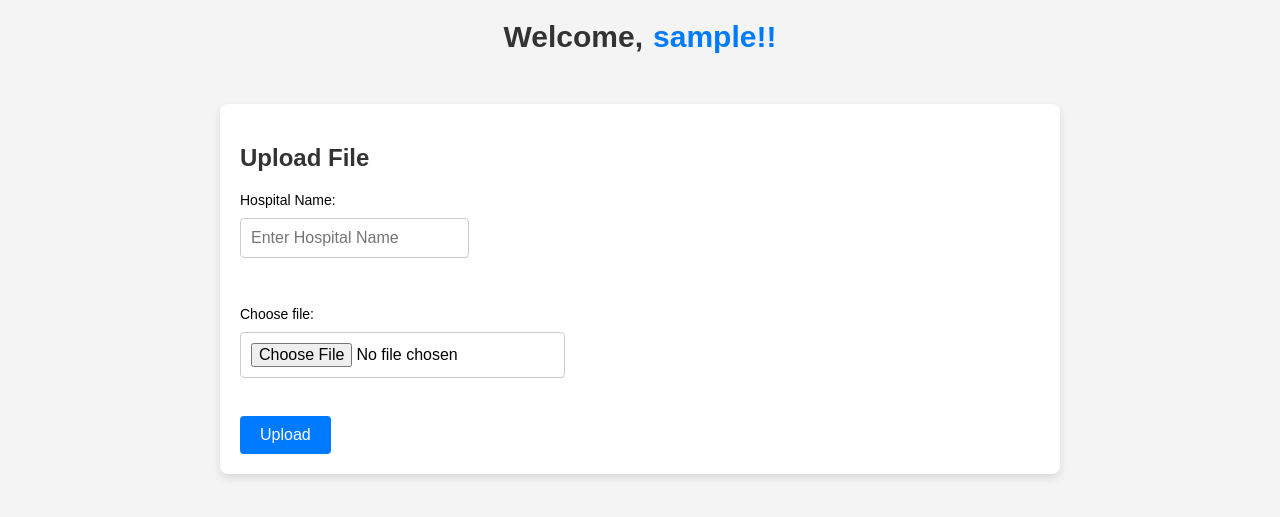
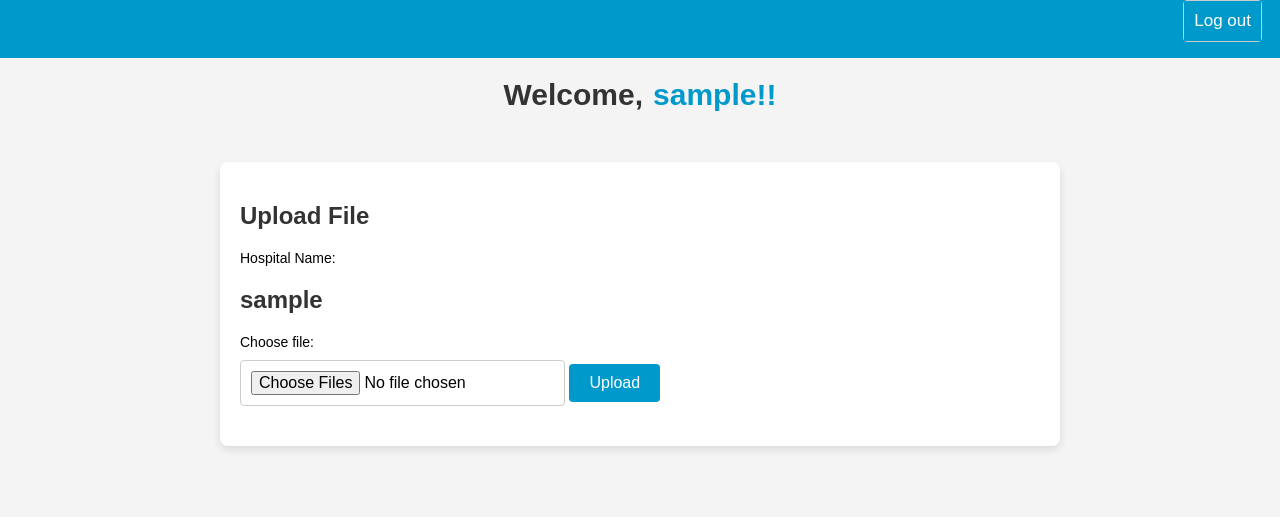
Before and after one commit to cybertron-syed/Ish_demo, a Flask app: page / in a window 1280 px wide. Shown: the top 517 px of the page. Run offline with Flask 3, Linux system fonts and the light colour scheme; the visitor is signed in with stand-in values (Sample User, id 1); some libraries are stand-ins or nearby versions.

Commit message:
Added navbar and confirm page | username as hospital

```diff
--- a/app.py
+++ b/app.py
@@ -29,56 +29,61 @@ sns = boto3.client('sns', region_name='us-east-1')
 
 @app.route('/', methods=['GET', 'POST'])
 def home():
+    # Check if the user is logged in
     if 'username' not in session:
-        return redirect(url_for('login'))
+        return redirect(url_for('login'))  # Redirect to login if not logged in
 
-    username = session.get('username')
+    hospital_name = session['username']  # Set the hospital name from session
 
     if request.method == 'POST':
-        file = request.files['file']
-        hospital_name = request.form.get('hospital_name')
+        files = request.files.getlist('files')  # Batch file uploads
 
-        if file and hospital_name:
-            s3_folder_path = f"{hospital_name}/"
-            s3_file_path = s3_folder_path + file.filename
+        if files:
+            s3_folder_path = f"{hospital_name}/"  # S3 folder path based on hospital name
 
-            try:
-                s3.upload_fileobj(file, S3_BUCKET, s3_file_path)
-                file_url = f"https://{S3_BUCKET}.s3.{S3_REGION}.amazonaws.com/{s3_file_path}"
+            for file in files:  # Loop through and process each file
+                if file:
+                    s3_file_path = s3_folder_path + file.filename  # S3 file path
 
-                sns.publish(
-                    TopicArn=SNS_TOPIC_ARN,
-                    Message=f"File '{file.filename}' uploaded successfully to '{s3_folder_path}'. File URL: {file_url}",
-                    Subject='File Upload Notification'
-                )
+                    try:
+                        # Upload the file to the S3 bucket
+                        s3.upload_fileobj(file, S3_BUCKET, s3_file_path)
+                        file_url = f"https://{S3_BUCKET}.s3.{S3_REGION}.amazonaws.com/{s3_file_path}"
 
-                log_to_db(file.filename, hospital_name, file_url)
+                        # Publish a notification to SNS
+                        # sns.publish(
+                        #     TopicArn=SNS_TOPIC_ARN,
+                        #     Message=f"File '{file.filename}' uploaded successfully to '{s3_folder_path}'. File URL: {file_url}",
+                        #     Subject='File Upload Notification'
+                        # )
 
-                flash(f"File uploaded successfully to folder '{s3_folder_path}'. File URL: {file_url}", "success")
-                return render_template('home.html', file_url=file_url)
-            except NoCredentialsError:
-                flash("Credentials not available", "danger")
-            except Exception as e:
-                flash(f"Error uploading file: {e}", "danger")
-                return redirect(url_for('home'))
+                        # Log the uploaded file details to the database
+                        # log_to_db(file.filename, hospital_name, file_url)
+
+                        flash(f"File '{file.filename}' uploaded successfully to folder '{s3_folder_path}'", "success")
+                    except NoCredentialsError:
+                        flash("Credentials not available", "danger")
+                    except Exception as e:
+                        flash(f"Error uploading file: {e}", "danger")
+                        return redirect(url_for('home'))
         else:
-            flash("No file or hospital name provided", "warning")
+            flash("No files provided", "warning")
 
-    return render_template('home.html', username=username)
+    return render_template('home.html', username=hospital_name)
 
-def log_to_db(filename, hospital_name, file_url):
-    try:
-        conn = psycopg2.connect(host=DB_HOST, database=DB_NAME, user=DB_USER, password=DB_PASSWORD)
-        print("Connected to the database")
+# def log_to_db(filename, hospital_name, file_url):
+#     try:
+#         conn = psycopg2.connect(host=DB_HOST, database=DB_NAME, user=DB_USER, password=DB_PASSWORD)
+#         print("Connected to the database")
 
-        cursor = conn.cursor()
-        cursor.execute("INSERT INTO file_uploads (filename, hospital_name, file_url) VALUES (%s, %s, %s)",
-                       (filename, hospital_name, file_url))
-        conn.commit()
-        cursor.close()
-        conn.close()
-    except Exception as e:
-        app.logger.error(f"Database logging error: {e}")
+#         cursor = conn.cursor()
+#         cursor.execute("INSERT INTO file_uploads (filename, hospital_name, file_url) VALUES (%s, %s, %s)",
+#                        (filename, hospital_name, file_url))
+#         conn.commit()
+#         cursor.close()
+#         conn.close()
+#     except Exception as e:
+#         app.logger.error(f"Database logging error: {e}")
 
 @app.route('/login', methods=['GET', 'POST'])
 def login():
@@ -127,6 +132,26 @@ def signup():
 
     return render_template('signup.html')
 
+@app.route('/confirm', methods=['GET', 'POST'])
+def confirm():
+    if request.method == 'POST':
+        username = request.form['username']
+        confirmation_code = request.form['confirmation_code']
+
+        try:
+            cognito.confirm_sign_up(
+                ClientId=CLIENT_ID,
+                Username=username,
+                ConfirmationCode=confirmation_code
+            )
+            flash('Account confirmed! You can now log in.')
+            return redirect(url_for('login'))
+
+        except ClientError as e:
+            return f'Confirmation failed: {e.response["Error"]["Message"]}'
+
+    return render_template('confirm.html')
+
 @app.route('/logout')
 def logout():
     session.pop('username', None)
--- /dev/null
+++ b/static/navbar.css
@@ -0,0 +1,96 @@
+#menu {
+	background: #0099CC;
+	height: 58px;
+	padding-right: 18px;
+	border-radius: 0px;
+}
+#menu ul, #menu li {
+	margin: 0 auto;
+	padding: 0;
+	list-style: none
+}
+#menu ul {
+	width: 100%;
+	text-align: right;
+}
+#menu li {
+	display: inline-block;
+	position: relative;
+}
+#menu a {
+    display: inline-block;
+    padding: 10px;
+	text-decoration: none;
+	color: #FFFFFF;
+    background-color: #0099CC;
+	font-size: 17px;
+    align-items: center;
+    text-align: center;
+}
+#menu a.dropdown-arrow:after {
+	content: "\25BE";
+	margin-left: 5px;
+}
+#menu li a:hover {
+	color: #0099CC;
+	background: #f2f2f2;
+}
+#menu input {
+	display: none;
+	margin: 0;
+	padding: 0;
+	height: 58px;
+	width: 100%;
+	opacity: 0;
+	cursor: pointer
+}
+#menu label {
+	display: none;
+	line-height: 58px;
+	text-align: center;
+	position: absolute;
+	left: 35px
+}
+#menu label:before {
+	font-size: 1.6em;
+	color: #FFFFFF;
+	content: "\2261";
+	margin-left: 20px;
+}
+#menu ul.sub-menus{
+	height: auto;
+	overflow: hidden;
+	width: 170px;
+	background: #444444;
+	position: absolute;
+	z-index: 99;
+	display: none;
+}
+#menu ul.sub-menus li {
+	display: block;
+	text-align: left;
+	width: 100%;
+}
+#menu ul.sub-menus a {
+	color: #FFFFFF;
+	font-size: 16px;
+}
+#menu li:hover ul.sub-menus {
+	display: block
+}
+#menu ul.sub-menus a:hover{
+	background: #F2F2F2;
+	color: #444444;
+}
+@media screen and (max-width: 800px){
+	#menu {position:relative}
+	#menu ul {background:#444444;position:absolute;top:100%;right:0;left:0;z-index:3;height:auto;display:none;text-align:left;}
+	#menu ul.sub-menus {width:100%;position:static;}
+	#menu ul.sub-menus a {padding-left:30px;}
+	#menu li {display:block;float:none;width:auto;}
+	#menu input, #menu label {position:absolute;top:0;left:0;display:block}
+	#menu input {z-index:4}
+	#menu input:checked + label {color:#FFFFFF}
+	#menu input:checked + label:before {content:"\00d7"}
+	#menu input:checked ~ ul {display:block}
+}
--- a/static/style.css
+++ b/static/style.css
@@ -21,7 +21,7 @@ span {
     justify-content: center;
     justify-items: center;
     font-size: 30px;
-    color: #007bff;
+    color: #0099CC;
     padding-left: 10px;
 }
 .container {
@@ -34,7 +34,7 @@ span {
 }
 
 button {
-    background-color: #007bff;
+    background-color: #0099CC;
     color: white;
     padding: 10px 20px;
     border: none;
--- a/templates/home.html
+++ b/templates/home.html
@@ -5,19 +5,29 @@
     <meta name="viewport" content="width=device-width, initial-scale=1.0">
     <title>Upload File</title>
     <link rel="stylesheet" href="{{ url_for('static', filename='style.css') }}">
+    <link rel="stylesheet" href="{{ url_for('static', filename='navbar.css') }}">
+
 </head>
 <body>
+    <nav id='menu'>
+        <input type='checkbox' id='responsive-menu' onclick='updatemenu()'><label></label>
+        <ul>
+          <li><a href="{{ url_for('logout')}}">Log out</a></li>
+        </ul>
+    </nav>
 
     <h1>Welcome,<span>{{ username }}!!</span></h1>
     <div class="container">
         <h2>Upload File</h2>
 
+
         <form method="POST" action="/" enctype="multipart/form-data">
             <label for="hospital_name">Hospital Name:</label>
-            <input type="text" name="hospital_name" placeholder="Enter Hospital Name" required><br><br>
+            <h2>{{ username }}</h2>
+            <!-- <input type="text" name="hospital_name" placeholder="Enter Hospital Name" required> -->
 
             <label for="file">Choose file:</label>
-            <input type="file" name="file" required><br><br>
+            <input type="file" name="files" multiple required>
 
             <button type="submit">Upload</button>
         </form>
@@ -38,5 +48,6 @@
         <h3>File URL: <a href="{{ file_url }}" target="_blank">{{ file_url }}</a></h3>
         {% endif %}
     </div>
+
 </body>
 </html>
```
Also changed, not shown: templates/confirm.html (added, +19 -0 lines).
